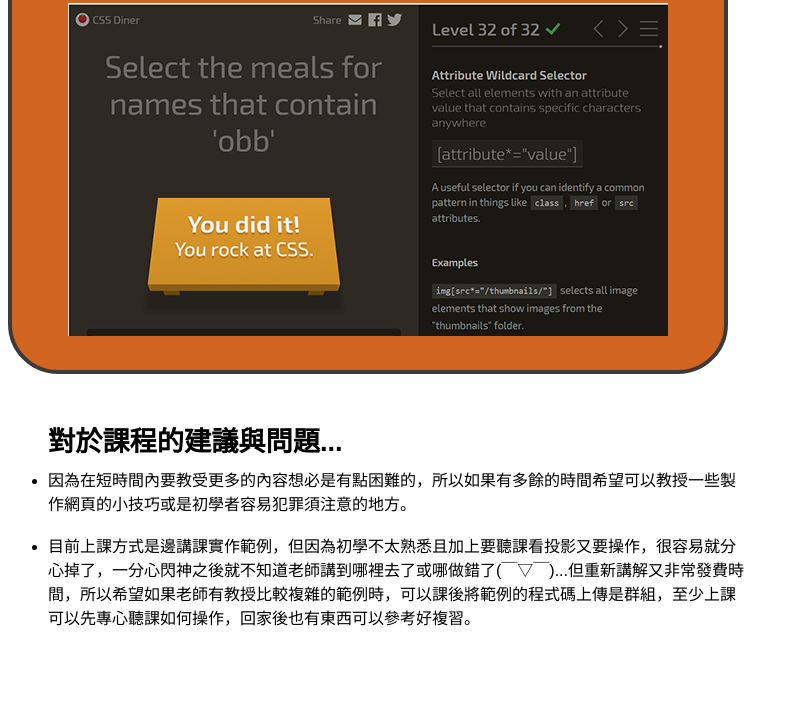
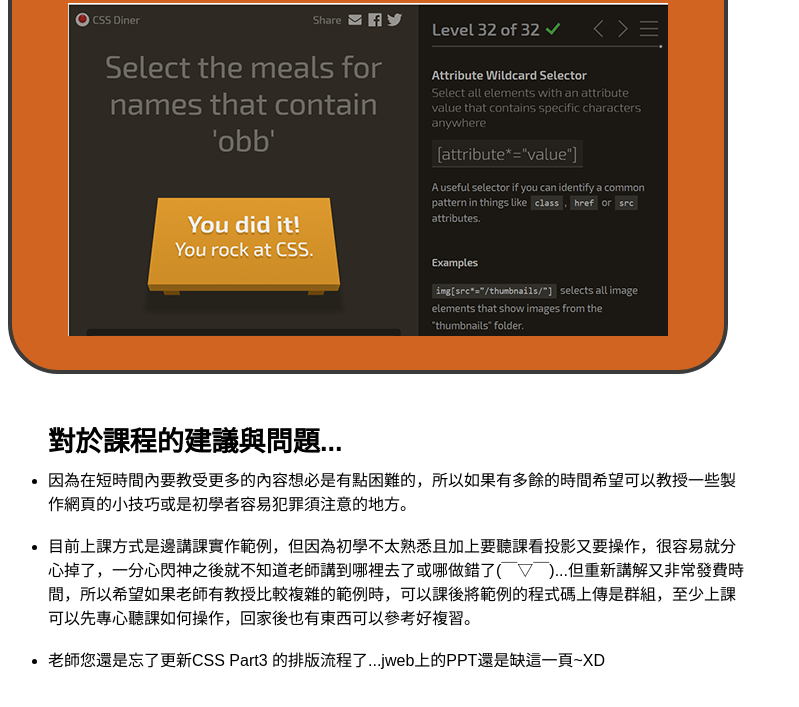
Before and after one commit to Lilymay6636/homework01, a plain HTML site: page hw03.html in a window 1280 px wide. Shown: the part 87-794 px from the top of the page, without its empty margins (0-799 px from the left). Drawn offline with Linux system fonts and the light colour scheme.

Commit message:
第一週作業

```diff
--- a/hw03.html
+++ b/hw03.html
@@ -17,6 +17,8 @@
        <li>因為在短時間內要教受更多的內容想必是有點困難的，所以如果有多餘的時間希望可以教授一些製作網頁的小技巧或是初學者容易犯罪須注意的地方。</li>
        <br>
        <li>目前上課方式是邊講課實作範例，但因為初學不太熟悉且加上要聽課看投影又要操作，很容易就分心掉了，一分心閃神之後就不知道老師講到哪裡去了或哪做錯了(￣▽￣)...但重新講解又非常發費時間，所以希望如果老師有教授比較複雜的範例時，可以課後將範例的程式碼上傳是群組，至少上課可以先專心聽課如何操作，回家後也有東西可以參考好複習。</li>
+       <br>
+       <li>老師您還是忘了更新CSS Part3 的排版流程了...jweb上的PPT還是缺這一頁~XD</li>
 
     </ul>
 </body>
```
